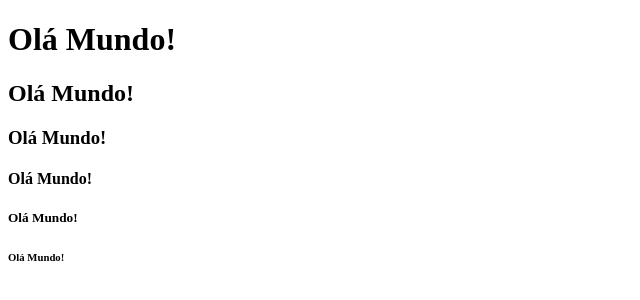
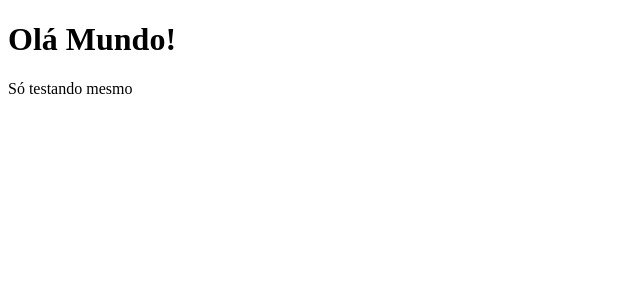
Before and after one commit to kelsenolav/cursopw, a plain HTML site: page index.html in a window 1280 px wide. Shown: the whole page, without its empty margins (0-640 px from the left). Drawn offline with Linux system fonts and the light colour scheme.

Commit message:
Adicionei texto ao index.html

```diff
--- a/index.html
+++ b/index.html
@@ -7,11 +7,8 @@
 <body>
 
 	<h1>Olá Mundo!</h1>
-	<h2>Olá Mundo!</h2>
-	<h3>Olá Mundo!</h3>
-	<h4>Olá Mundo!</h4>
-	<h5>Olá Mundo!</h5>
-	<h6>Olá Mundo!</h6>
+	Só testando mesmo
+
 
 </body>
 </html>
```
